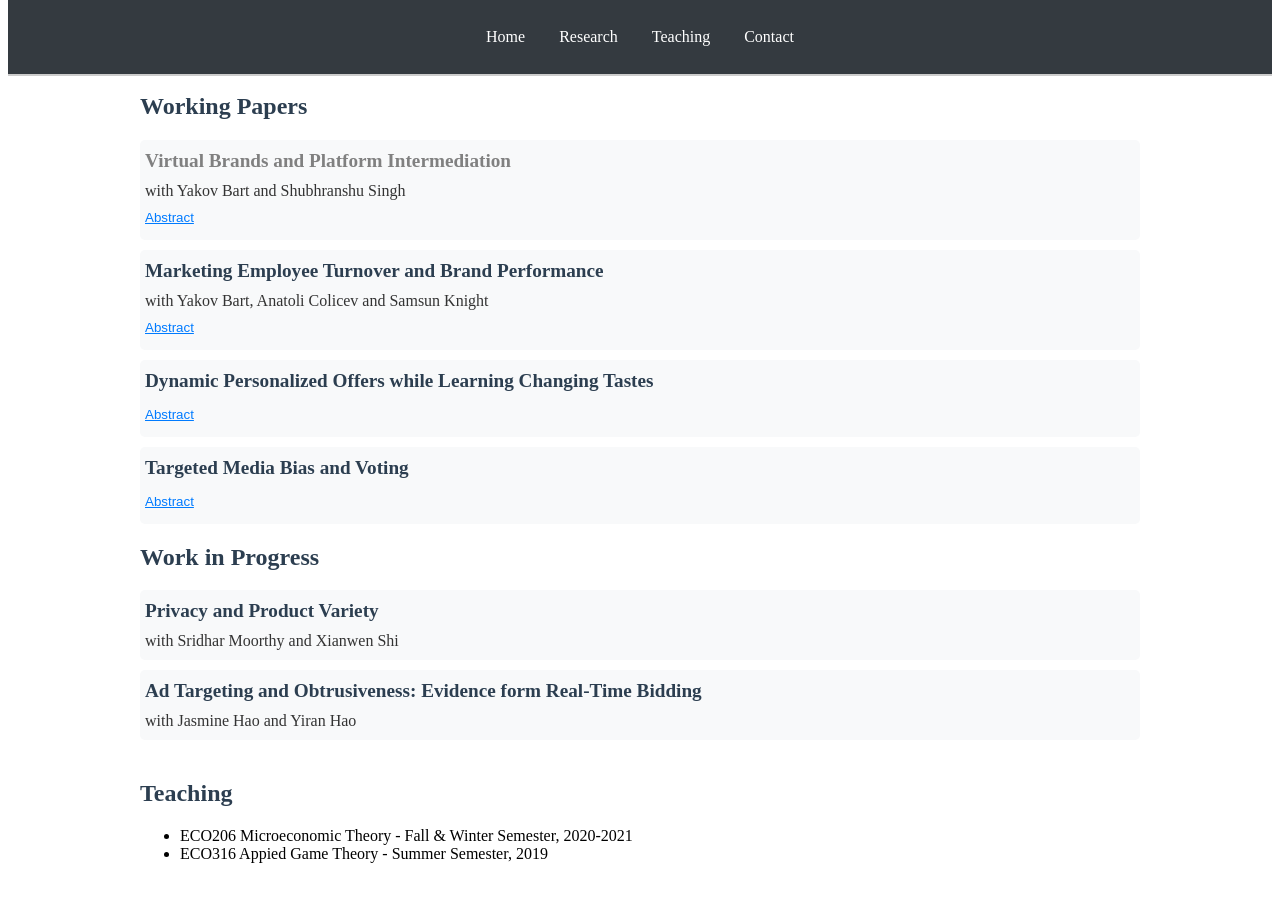
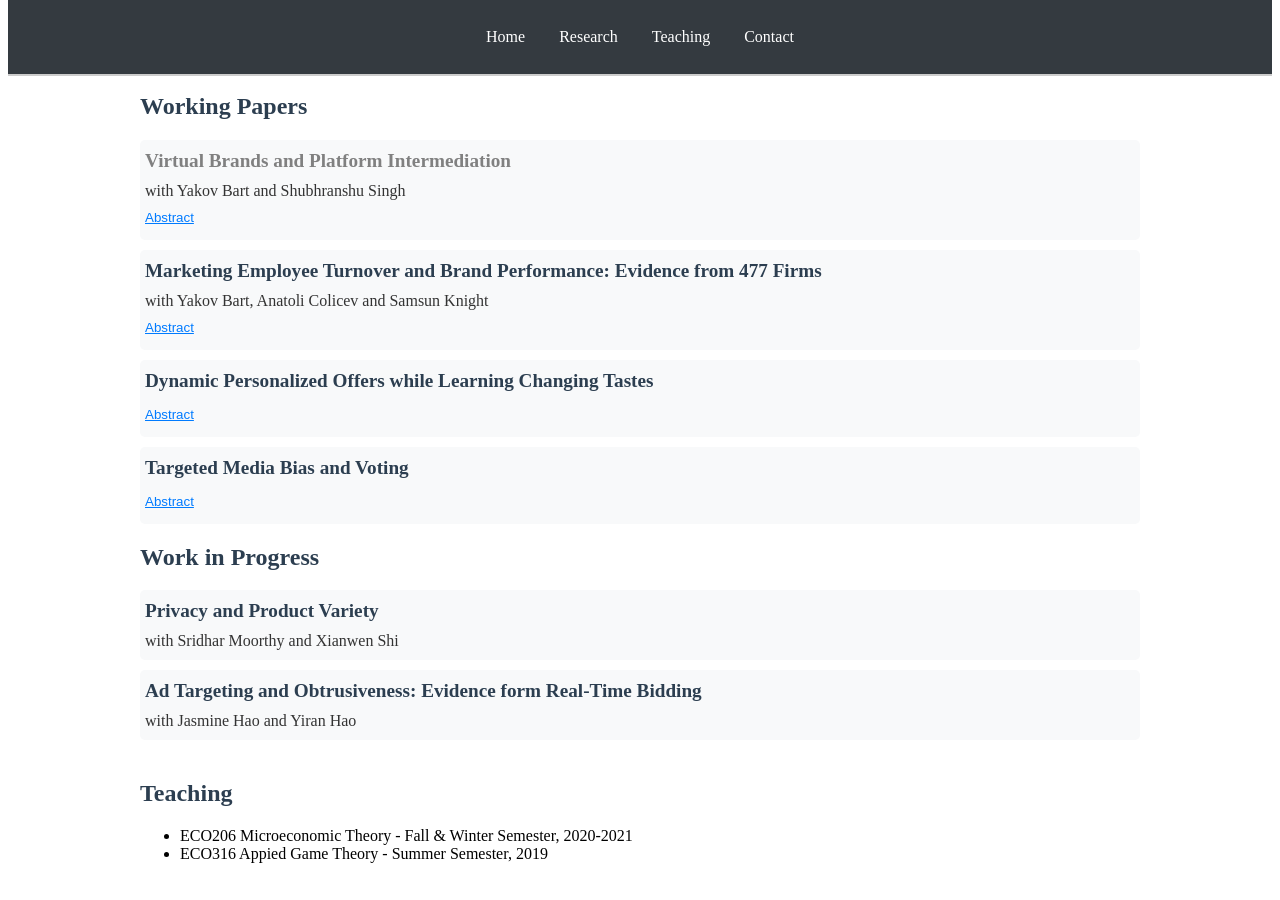
Before and after one commit to rzhz/rzz, a Jekyll site: the page built from index.html, in a window 1280 px wide and 900 px high, scrolled down 769 px. Built offline with Jekyll 4.4.1, drawn with Linux system fonts in a browser that asks for light colours.

Commit message:
Update research.html

```diff
--- a/_includes/research.html
+++ b/_includes/research.html
@@ -81,7 +81,7 @@
     <div class="title-container">
         <h3 class="paper-title">
             <!--<a href="" target="_blank" class="paper-link">-->
-                Marketing Employee Turnover and Brand Performance
+                Marketing Employee Turnover and Brand Performance: Evidence from 477 Firms
             <!--</a>-->
         </h3>
         <!--<p class="publication-status"></p>-->
```
